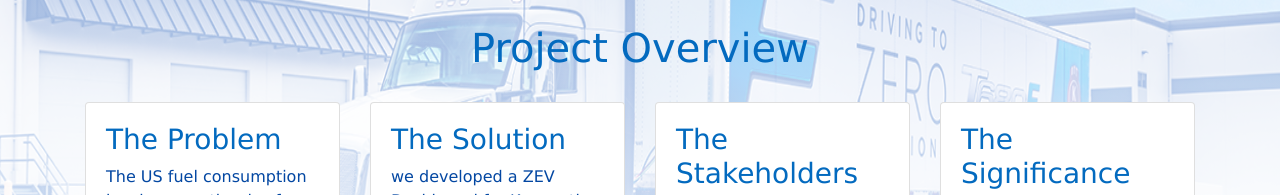
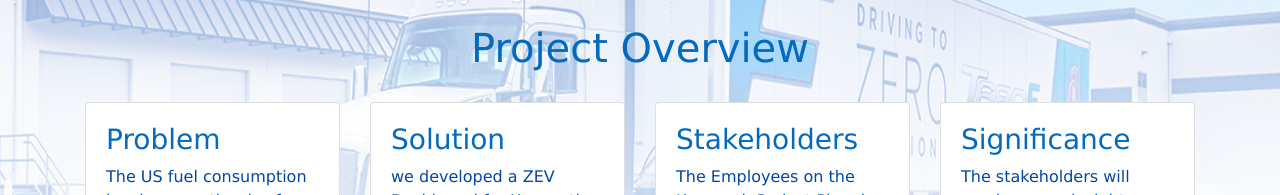
Before and after one commit to dorissssy/capstone_landing_page, a plain HTML site: page index.html in a window 1280 px wide. Shown: the part 1120-1315 px from the top of the page. Drawn offline with nearby package versions, Linux system fonts and the light colour scheme.

Commit message:
final fix

```diff
--- a/index.html
+++ b/index.html
@@ -82,7 +82,7 @@
         <div class="col-sm-3" data-aos="flip-left">
           <div class="card">
             <div class="card-body">
-              <h3>The Problem</h3>
+              <h3>Problem</h3>
               <p class="card-text"><span style="background-color: rgba(255, 255, 255, 0.6);">
               The US fuel consumption has been on the rise for the recent years and it has resulted
               in significant CO2 emissions. Moreover, states governments has set requirements for
@@ -96,7 +96,7 @@
             <div class="card-body">
               <!-- <h2 class="card-title">Kenworth</h2> -->
 
-              <h3>The Solution</h3>
+              <h3>Solution</h3>
               <p class="card-text"><span style="background-color: rgba(255, 255, 255, 0.6);">
                 we developed a ZEV Dashboard for Kenworth using Tableau to help aid the decision
                 making process of the Kenworth Project Planning team.
@@ -108,7 +108,7 @@
           <div class="card" style="height: 100%;">
             <div class="card-body">
               <!-- <h2 class="card-title">Kenworth</h2> -->
-              <h3>The Stakeholders</h3>
+              <h3>Stakeholders</h3>
               <p class="card-text"><span style="background-color: rgba(255, 255, 255, 0.6);">
               The Employees on the Kenworth Project Planning team will benefit from this product
               </span></p>
@@ -119,7 +119,7 @@
           <div class="card" style="height: 100%;">
             <div class="card-body">
               <!-- <h2 class="card-title">Kenworth</h2> -->
-              <h3>The Significance</h3>
+              <h3>Significance</h3>
               <p class="card-text"><span style="background-color: rgba(255, 255, 255, 0.6);">
                 The stakeholders will
                 receive more insights about the conversion to ZEVs. In addition, they are also
```
